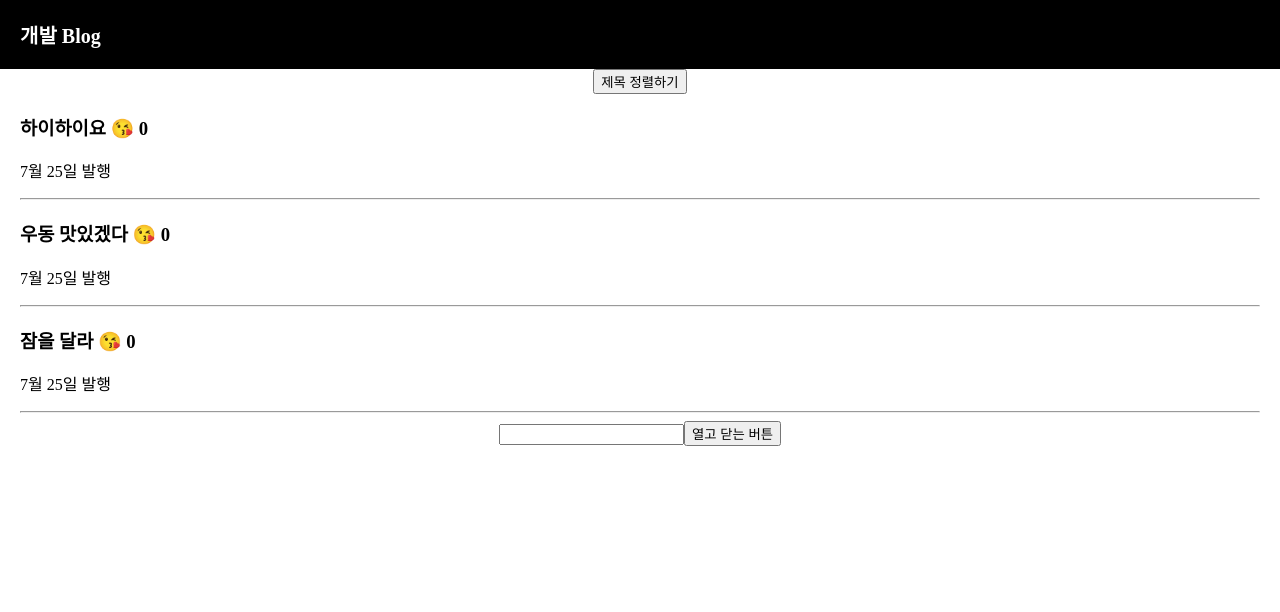
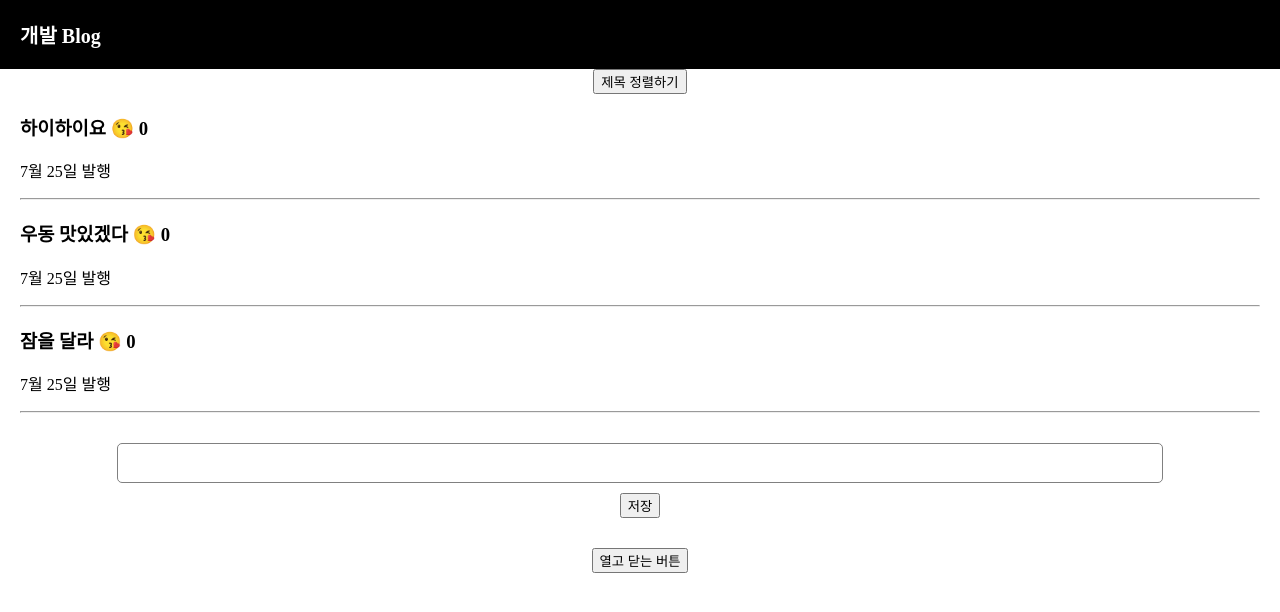
Before and after one commit to ppErika/React-blog, a React (Create React App) app: page / in a window 1280 px wide. Shown: the top 612 px of the page. Built offline with nearby package versions, Linux system fonts and the light colour scheme.

Commit message:
새 글을 추가할 수 있는 버튼

```diff
--- a/src/App.css
+++ b/src/App.css
@@ -10,6 +10,25 @@
   margin-top: 20px;
   padding: 20px;
   background: #eee;
+}
+
+.publish{
+  margin-top: 30px;
+  margin-bottom: 30px;
+}
+
+.publish input {
+  padding: 10px;
+  font-size: 16px;
+  border-radius: 5px;
+  width: 80%;
+  border: 1px solid grey;
+}
+
+.publish button {
+  display: block;
+  margin: auto;
+  margin-top: 10px;
 }
 
 .black-nav {
--- a/src/App.js
+++ b/src/App.js
@@ -7,13 +7,19 @@
   let [글제목, 글제목변경] = useState(['하이하이요', '우동 맛있겠다', '잠을 달라']);
   let [좋아요, 좋아요변경] = useState(0);
   let [modal, modal변경] = useState(false);
-  let [누른제목, 누른제목변경]=useState(0);
-  let [입력값, 입력값변경]=useState('');
+  let [누른제목, 누른제목변경] = useState(0);
+  let [입력값, 입력값변경] = useState('');
 
   function 제목정렬() {
     var newArray = [...글제목];
     newArray.sort();
     글제목변경(newArray);
+  }
+
+  function 글추가() {
+    var arrayCopy = [...글제목];
+    arrayCopy.unshift(입력값);
+    글제목변경(arrayCopy);
   }
 
   return (
@@ -27,7 +33,7 @@
         글제목.map(function (글, i) {
           return (
             <div className="list" key={i}>
-              <h3 onClick={()=>{ 누른제목변경(i) }}> {글} <span>😘</span> {좋아요}</h3>
+              <h3 onClick={() => { 누른제목변경(i) }}> {글} <span>😘</span> {좋아요}</h3>
               <p>7월 25일 발행</p>
               <hr />
             </div>
@@ -35,8 +41,10 @@
         })
       }
 
-
-      <input onChange={ (e)=>{ 입력값변경(e.target.value) } } />
+      <div className="publish">
+        <input onChange={ (e) => { 입력값변경(e.target.value) }} />
+        <button onClick={ 글추가 }>저장</button>
+      </div>
 
       <button onClick={() => { modal변경(!modal) }}>열고 닫는 버튼</button>
       {
```
